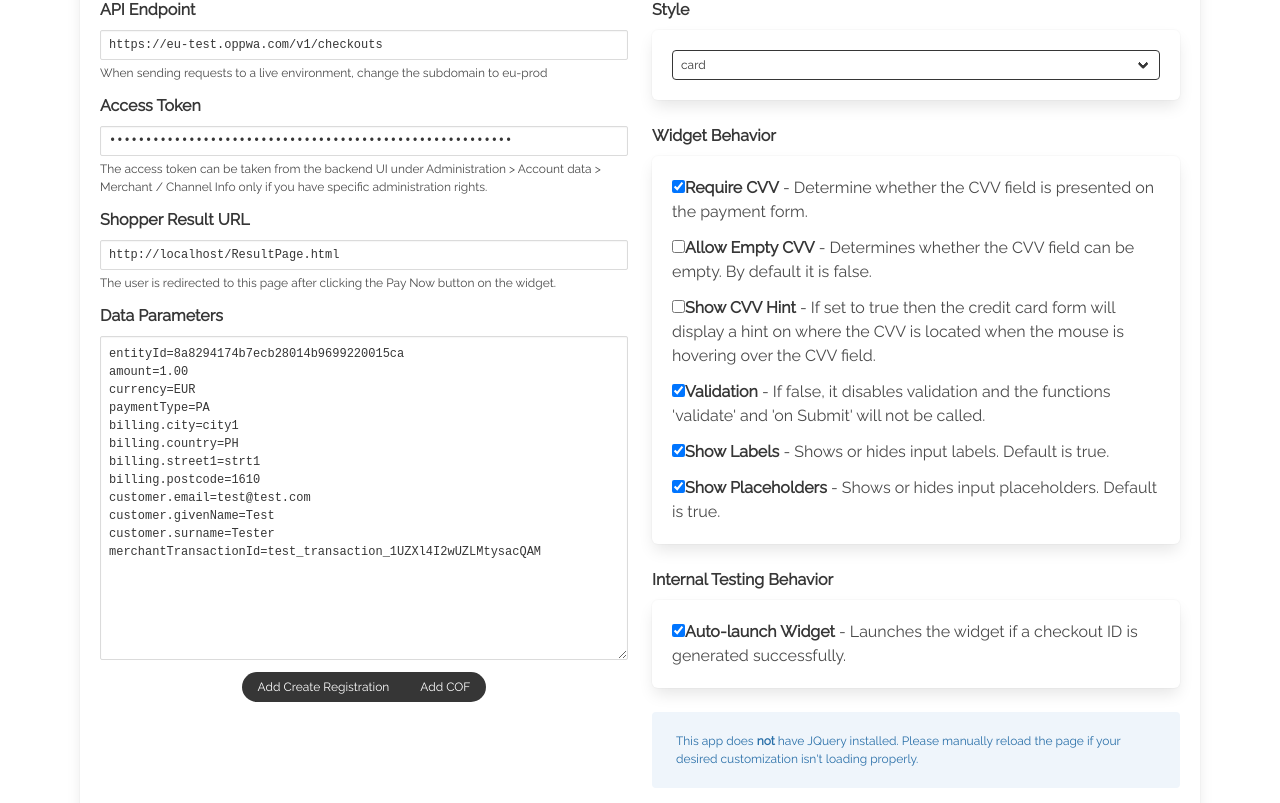
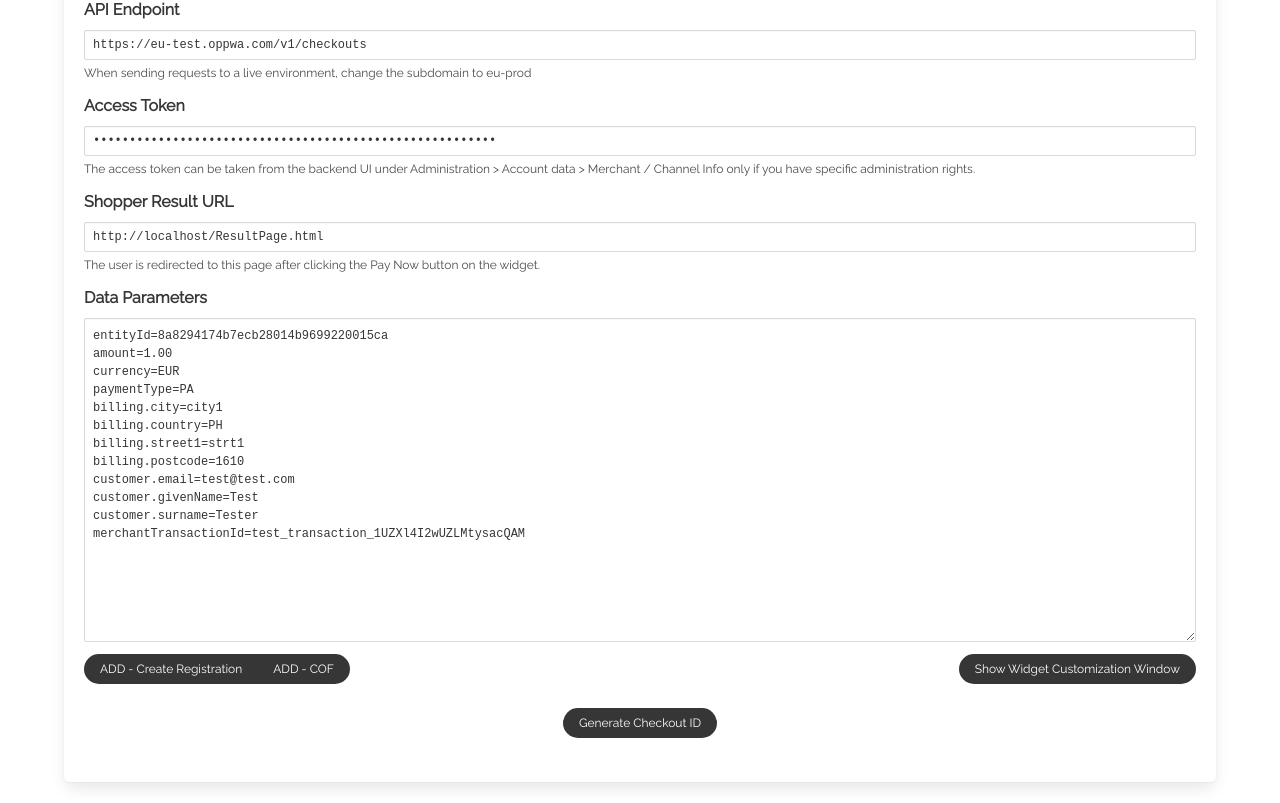
Before and after one commit to veib6247/oppwa-v2, a Vue app: page / in a window 1280 px wide. Shown: the part 297-1100 px from the top of the page. Built offline with nearby package versions, Linux system fonts and the light colour scheme; a web font is replaced by a local one.

Commit message:
moved all customization settings into a modal

```diff
--- a/src/components/Modal.vue
+++ b/src/components/Modal.vue
@@ -8,6 +8,12 @@ export default {
     isActive: {
       type: Boolean,
       default: true,
+    },
+
+    footer: {
+      type: String,
+      required: false,
+      default: "",
     },
   },
 };
@@ -30,8 +36,7 @@ export default {
       </section>
       <footer class="modal-card-foot">
         <p>
-          Closing this window will automatically reset the page to properly
-          reload the widget because JQuery is not installed.
+          {{ footer }}
         </p>
       </footer>
     </div>
--- a/src/index.html
+++ b/src/index.html
@@ -19,7 +19,7 @@
     </section>
 
     <section class="section">
-      <div class="container is-fluid">
+      <div class="container">
         <div class="box raleway">
           <script>
             // put this before the widget
--- /dev/null
+++ b/src/utils/brandList.js
@@ -0,0 +1,158 @@
+export const brandList = () => {
+  return [
+    'AFFIRM',
+    'AIRPLUS',
+    'ALIA',
+    'ALIADEBIT',
+    'AMEX',
+    'APPLEPAY',
+    'ARGENCARD',
+    'BCMC',
+    'CABAL',
+    'CABALDEBIT',
+    'CARNET',
+    'CARTEBANCAIRE',
+    'CARTEBLEUE',
+    'CASHLINKMALTA',
+    'CENCOSUD',
+    'CLICK_TO_PAY',
+    'DANKORT',
+    'DINERS',
+    'DISCOVER',
+    'ELO',
+    'FACILYPAY_3X',
+    'FACILYPAY_3XSANSFRAIS',
+    'FACILYPAY_4X',
+    'FACILYPAY_4XSANSFRAIS',
+    'GOOGLEPAY',
+    'HEB_GIFT_CARD',
+    'HIPERCARD',
+    'JCB',
+    'MADA',
+    'MAESTRO',
+    'MASTER',
+    'MASTERDEBIT',
+    'MEEZA',
+    'MERCADOLIVRE',
+    'NARANJA',
+    'NATIVA',
+    'SCHEELS',
+    'SERVIRED',
+    'SISTEMACLAVE',
+    'STAPLES',
+    'TARJETASHOPPING',
+    'TCARD',
+    'TCARDDEBIT',
+    'UNIONPAY',
+    'UNIONPAY_SMS',
+    'VISA',
+    'VISADEBIT',
+    'VISAELECTRON',
+    'VPAY',
+    'AFTERPAY',
+    'AFTERPAY_PACIFIC',
+    'ALIPAY',
+    'APOSTAR',
+    'ASTROPAY_STREAMLINE_CASH',
+    'ASTROPAY_STREAMLINE_OT',
+    'BALOTO',
+    'BANCOLOMBIA',
+    'BANCONTACT_LINK',
+    'BANCONTACT_QR',
+    'BBVA_CONTINENTAL',
+    'BCP',
+    'BEVALIDA',
+    'BOTON_PSE',
+    'CAJA_AREQUIPA',
+    'CAJA_CUSCO',
+    'CAJA_HUANCAYO',
+    'CAJA_ICA',
+    'CAJA_PIURA',
+    'CAJA_TACNA',
+    'CAJA_TRUJILLO',
+    'CASHU',
+    'CHÈQUE-VACANCES',
+    'CHINAUNIONPAY',
+    'CREDIT_CLICK',
+    'DAOPAY',
+    'DIMONEX',
+    'EFECTY',
+    'ENTERPAY',
+    'GANA',
+    'IKANOOI_SE',
+    'INICIS',
+    'INTERBANK',
+    'KLARNA_PAYMENTS_BILLPAY',
+    'KLARNA_PAYMENTS_PAYLATER',
+    'KLARNA_PAYMENTS_PAYNOW',
+    'KLARNA_PAYMENTS_SLICEIT',
+    'MASTERPASS',
+    'MBWAY',
+    'MEEZA_LINK',
+    'MEEZA_QR',
+    'MONEYBOOKERS',
+    'MONEYSAFE',
+    'MSTART',
+    'NEQUI',
+    'ONECARD',
+    'PAGOSNET',
+    'PAGO_EFECTIVO',
+    'PAGO_FACIL',
+    'PAYBOX',
+    'PAYDIREKT',
+    'PAYNET',
+    'PAYOLUTION_ELV',
+    'PAYOLUTION_INS',
+    'PAYOLUTION_INVOICE',
+    'PAYPAL',
+    'PAYPAL_CONTINUE',
+    'PAYSAFECARD',
+    'PAYTRAIL',
+    'PF_KARTE_DIRECT',
+    'PIX',
+    'PREPAYMENT_VRP',
+    'PRZELEWY',
+    'PUNTO_RED',
+    'QIWI',
+    'RAPI_PAGO',
+    'RATENKAUF',
+    'RED_SERVI',
+    'ROCKETFUEL',
+    'SADAD_VA',
+    'SCOTIABANK',
+    'SENCILLITO',
+    'SEZZLE',
+    'SHETAB',
+    'SIBS_MULTIBANCO',
+    'SOFINCO',
+    'SOFINCOSANSFRAIS',
+    'STC_PAY',
+    'SU_RED',
+    'SU_SUERTE',
+    'TABBY',
+    'TAMARA',
+    'TENPAY',
+    'TRUSTLY',
+    'VIPPS',
+    'WECHAT_PAY',
+    'WESTERN_UNION',
+    'YANDEX',
+    'YANDEX_CHECKOUT',
+    'ZOODPAY',
+    'BITCOIN',
+    'BOLETO',
+    'DIRECTDEBIT_SEPA',
+    'ENTERCASH',
+    'EPS',
+    'GIROPAY',
+    'IDEAL',
+    'INTERAC_ONLINE',
+    'OXXO',
+    'POLI',
+    'PREPAYMENT',
+    'SADAD',
+    'SEPA',
+    'SOFORTUEBERWEISUNG',
+    'TRUSTPAY_VA',
+  ]
+}
--- a/src/utils/stringProcessing.js
+++ b/src/utils/stringProcessing.js
@@ -19,3 +19,26 @@ export const processParameters = (defaultParams) => {
 
   return generatedFields
 }
+
+/**
+ * process array into data string of the selected brands
+ * @param {array} arrSelectedBrands
+ * @returns string
+ */
+export const parseBrands = (arrSelectedBrands) => {
+  // init blank string
+  let brandList = ''
+
+  // loop through each item for processing
+  arrSelectedBrands.forEach((item, index, array) => {
+    // if on last item, do not add whitespace at the end
+    if (index === array.length - 1) {
+      brandList += `${item}`
+    } else {
+      brandList += `${item} `
+    }
+  })
+
+  // console.info(`Selected brands: ${brandList}`)
+  return brandList
+}
--- a/src/views/CopyandPay.vue
+++ b/src/views/CopyandPay.vue
@@ -1,6 +1,8 @@
 <script>
 // import utilities for string processing and etc.
-import { processParameters } from "../utils/stringProcessing";
+import { processParameters, parseBrands } from "../utils/stringProcessing";
+import { brandList } from "../utils/brandList";
+
 import { nanoid } from "nanoid";
 
 // import reusable components
@@ -61,6 +63,7 @@ export default {
 
       autoLaunchWidget: true,
       showModal: false,
+      showCustomizationModal: false,
 
       wpwlOptions: {
         style: "card",
@@ -76,6 +79,9 @@ export default {
         btnRG: false,
         btnCOF: false,
       },
+
+      brandList: "",
+      selectedBrands: ["VISA", "MASTER"],
     };
   },
 
@@ -194,7 +200,7 @@ export default {
       widgetForm.setAttribute("action", this.shopperResultURL);
       widgetForm.setAttribute("id", "widget-form");
       widgetForm.setAttribute("class", "paymentWidgets");
-      widgetForm.setAttribute("data-brands", "VISA MASTER");
+      widgetForm.setAttribute("data-brands", parseBrands(this.selectedBrands));
 
       // append to container
       document.getElementById("widget-form-container").append(widgetForm);
@@ -213,7 +219,6 @@ export default {
     },
 
     closeWidget() {
-      console.log("closing widget now");
       location.reload(true);
     },
   },
@@ -231,6 +236,10 @@ export default {
   },
 
   mounted() {
+    // set the list of brands
+    this.brandList = brandList();
+
+    // generate the return URL
     this.getResultURL();
 
     // generate new merchantTransactionId for every page load
@@ -243,9 +252,6 @@ export default {
 </script>
 
 <template>
-  <div class="columns">
-    <!-- left column -->
-    <div class="column">
   <!-- ENDPOINT -->
   <FormInput
     label="API Endpoint"
@@ -277,30 +283,94 @@ export default {
     v-model="request.frontEndParameters"
   />
 
+  <nav class="level">
+    <div class="level-left">
+      <div class="level-item">
         <!-- add extra params -->
-      <div class="buttons has-addons is-centered">
+        <div class="buttons has-addons">
           <button
             class="button is-small is-rounded is-dark raleway"
             @click="addRGParam"
             :disabled="disableButtons.btnRG"
           >
-          Add Create Registration
+            ADD - Create Registration
           </button>
           <button
             class="button is-small is-rounded is-dark raleway"
             @click="addCOFParams"
             :disabled="disableButtons.btnCOF"
           >
-          Add COF
+            ADD - COF
           </button>
         </div>
       </div>
+    </div>
+    <div class="level-right">
+      <FormButton
+        button-label="Show Widget Customization Window"
+        @submit-data="showCustomizationModal = !showCustomizationModal"
+      />
+    </div>
+  </nav>
 
-    <!-- right column -->
-    <div class="column">
+  <!-- level to keep button centered -->
+  <nav class="level">
+    <div class="level-item">
+      <!-- generate checkout ID button -->
+      <FormButton
+        button-label="Generate Checkout ID"
+        :is-loading="request.isOngoing"
+        @submit-data="generateCheckoutId"
+      />
+    </div>
+  </nav>
+
+  <!-- display response for checkout ID generation -->
+  <Notification
+    :notif-description="result.description"
+    :result-code="result.code"
+    v-if="result.code"
+  >
+    <FormDisplayResponse
+      label="Complete JSON Response"
+      :data="response"
+      v-if="response"
+    />
+    <!-- generate checkout ID button -->
+    <FormButton
+      button-label="Launch CopyandPay Widget"
+      v-if="response.id && !autoLaunchWidget"
+      @submit-data="launchWidget"
+    />
+  </Notification>
+
+  <!-- modal that displays the available widget customizations -->
+  <Modal
+    :is-active="showCustomizationModal"
+    title="Widget Customization"
+    @close-action="showCustomizationModal = !showCustomizationModal"
+  >
+    <!-- Brand lists -->
+    <div class="field">
+      <label class="label">Brands</label>
+      <div class="control is-expanded">
+        <div class="select is-small is-fullwidth is-multiple">
+          <select class="mono" multiple size="9" v-model="selectedBrands">
+            <option v-for="brand in brandList" :key="brand">
+              {{ brand }}
+            </option>
+          </select>
+        </div>
+      </div>
+    </div>
+    <text-notif color-type="is-info"
+      >Selected Brands:
+      <span v-for="brand in selectedBrands" :key="brand">"{{ brand }}", </span>
+    </text-notif>
+
+    <!-- widget style -->
+    <div class="field">
       <label class="label">Style</label>
-      <div class="box">
-        <div class="field">
       <div class="control">
         <div class="select is-small is-dark is-fullwidth">
           <select class="raleway" v-model="wpwlOptions.style">
@@ -311,11 +381,9 @@ export default {
         </div>
       </div>
     </div>
-      </div>
 
-      <label class="label">Widget Behavior</label>
-
-      <div class="box">
+    <br />
+    <label class="label">Widget Behavior (more coming soon...)</label>
     <FormSwitch
       id="requireCvv"
       function-name="Require CVV"
@@ -357,63 +425,29 @@ export default {
       label="Shows or hides input placeholders. Default is true."
       v-model="wpwlOptions.showPlaceholders"
     />
-      </div>
 
-      <label class="label">Internal Testing Behavior</label>
-
-      <div class="box">
+    <br />
     <!-- auto-launch the widget if checkout id is good -->
+    <label class="label">Internal Testing Behavior (more coming soon...)</label>
     <FormSwitch
       id="autoSwitch"
       function-name="Auto-launch Widget"
       label="Launches the widget if a checkout ID is generated successfully."
       v-model="autoLaunchWidget"
     />
-      </div>
 
-      <TextNotif color-type="is-info">
-        This app does <strong>not</strong> have JQuery installed. Please
-        manually reload the page if your desired customization isn't loading
-        properly.
+    <TextNotif color-type="is-warning">
+      This app does <strong>not</strong> have JQuery installed. Please manually
+      reload the page if your desired customization isn't loading properly.
     </TextNotif>
-    </div>
-  </div>
+  </Modal>
 
-  <!-- level to keep button centered -->
-  <nav class="level">
-    <div class="level-item">
-      <!-- generate checkout ID button -->
-      <FormButton
-        button-label="Generate Checkout ID"
-        :is-loading="request.isOngoing"
-        @submit-data="generateCheckoutId"
-      />
-    </div>
-  </nav>
-
-  <Notification
-    :notif-description="result.description"
-    :result-code="result.code"
-    v-if="result.code"
-  >
-    <!-- display response for checkout ID generation -->
-    <FormDisplayResponse
-      label="Complete JSON Response"
-      :data="response"
-      v-if="response"
-    />
-    <!-- generate checkout ID button -->
-    <FormButton
-      button-label="Launch CopyandPay Widget"
-      v-if="response.id && !autoLaunchWidget"
-      @submit-data="launchWidget"
-    />
-  </Notification>
-
+  <!-- modal that displays the widget -->
   <Modal
     :is-active="showModal"
     title="CopyandPay Widget"
     @close-action="closeWidget"
+    footer="Closing this window will automatically reset the page to properly reload the widget because JQuery is not installed."
   >
     <!-- widget here -->
     <div id="form-goes-here"></div>
```
Lines whose indentation alone changed are shown as unchanged.
